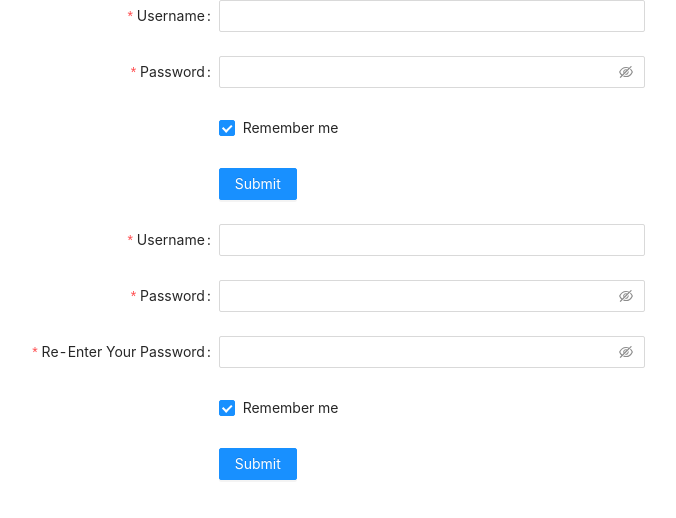
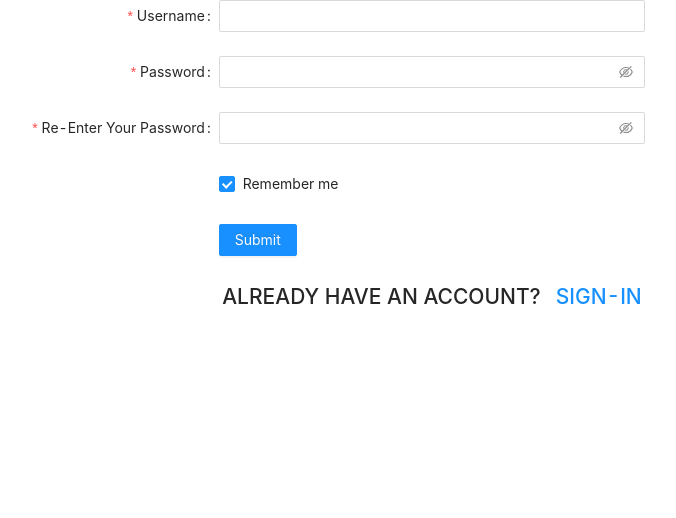
Before and after one commit to karenbarseghyan/authentication, a React (Create React App) app: page /signup in a window 1280 px wide. Shown: the top 518 px of the page, without its empty margins (208-884 px from the left). Built offline with nearby package versions, Linux system fonts and the light colour scheme.

Commit message:
React-Router Implementation

```diff
--- a/package.json
+++ b/package.json
@@ -10,6 +10,7 @@
     "firebase": "^8.6.8",
     "react": "^17.0.2",
     "react-dom": "^17.0.2",
+    "react-router-dom": "^5.2.0",
     "react-scripts": "4.0.3",
     "web-vitals": "^1.0.1"
   },
--- a/src/components/antDesign/AuthFormSignIn.js
+++ b/src/components/antDesign/AuthFormSignIn.js
@@ -16,7 +16,7 @@ const tailLayout = {
   },
 };
 
-const authForm = () => {
+const authFormSignIn = () => {
   const onFinish = (values) => {
     console.log("Success:", values);
   };
@@ -74,4 +74,4 @@ const authForm = () => {
   );
 };
 
-export default authForm;
+export default authFormSignIn;
--- a/src/components/antDesign/AuthFormSignUp.js
+++ b/src/components/antDesign/AuthFormSignUp.js
@@ -16,7 +16,7 @@ const tailLayout = {
   },
 };
 
-const authForm = () => {
+const authFormSignUp = () => {
   const onFinish = (values) => {
     console.log("Success:", values);
   };
@@ -87,4 +87,4 @@ const authForm = () => {
   );
 };
 
-export default authForm;
+export default authFormSignUp;
--- a/src/components/component/App.js
+++ b/src/components/component/App.js
@@ -1,12 +1,17 @@
 import SignIn from "./SignIn"
 import SignUp from "./SignUp"
+import Dashboard from "./Dashboard";
+import {BrowserRouter as Router, Switch, Route } from 'react-router-dom'
 
 function App() {
   return (
-  <div>
-    <SignIn />
-    <SignUp />
-  </div>
-  )}
+    <Router>
+      <Switch>
+        <Route exact path="/" component={Dashboard} />
+        <Route exact path="/signin" component={SignIn} />
+        <Route path="/signup" component={SignUp} />
+      </Switch>
+    </Router>
+  );}
 
 export default App;
--- /dev/null
+++ b/src/components/component/Dashboard.js
@@ -0,0 +1,11 @@
+import React from 'react'
+
+function Dashboard() {
+    return (
+        <div>
+            <p>Dashbord is Right Here</p>
+        </div>
+    )
+}
+
+export default Dashboard
--- a/src/components/component/SignIn.js
+++ b/src/components/component/SignIn.js
@@ -1,10 +1,14 @@
 import React from 'react'
 import AuthFormSignIn from "../antDesign/AuthFormSignIn";
+import {Link} from 'react-router-dom'
 
 function SignIn() {
     return (
       <div>
         <AuthFormSignIn />
+        <h2 style={{  display: "flex", justifyContent: 'center' }}>
+          DON'T HAVE AN ACCOUNT? <Link to="/signup" style={{marginLeft: '15px', color: 'red'}}> SIGN-UP </Link>
+        </h2>
       </div>
     );
 }
--- a/src/components/component/SignUp.js
+++ b/src/components/component/SignUp.js
@@ -1,10 +1,14 @@
 import React from 'react'
 import AuthFormSignUp from "../antDesign/AuthFormSignUp";
+import { Link } from "react-router-dom";
 
 function SignUp() {
     return (
       <div>
         <AuthFormSignUp />
+        <h2 style={{ display: "flex", justifyContent: "center" }}>
+          ALREADY HAVE AN ACCOUNT? <Link to="/signin" style={{marginLeft: '15px'}}> SIGN-IN </Link>
+        </h2>
       </div>
     );
 }
```
Also changed, not shown: 1 other file (tests, documents, lock files or other folders).
